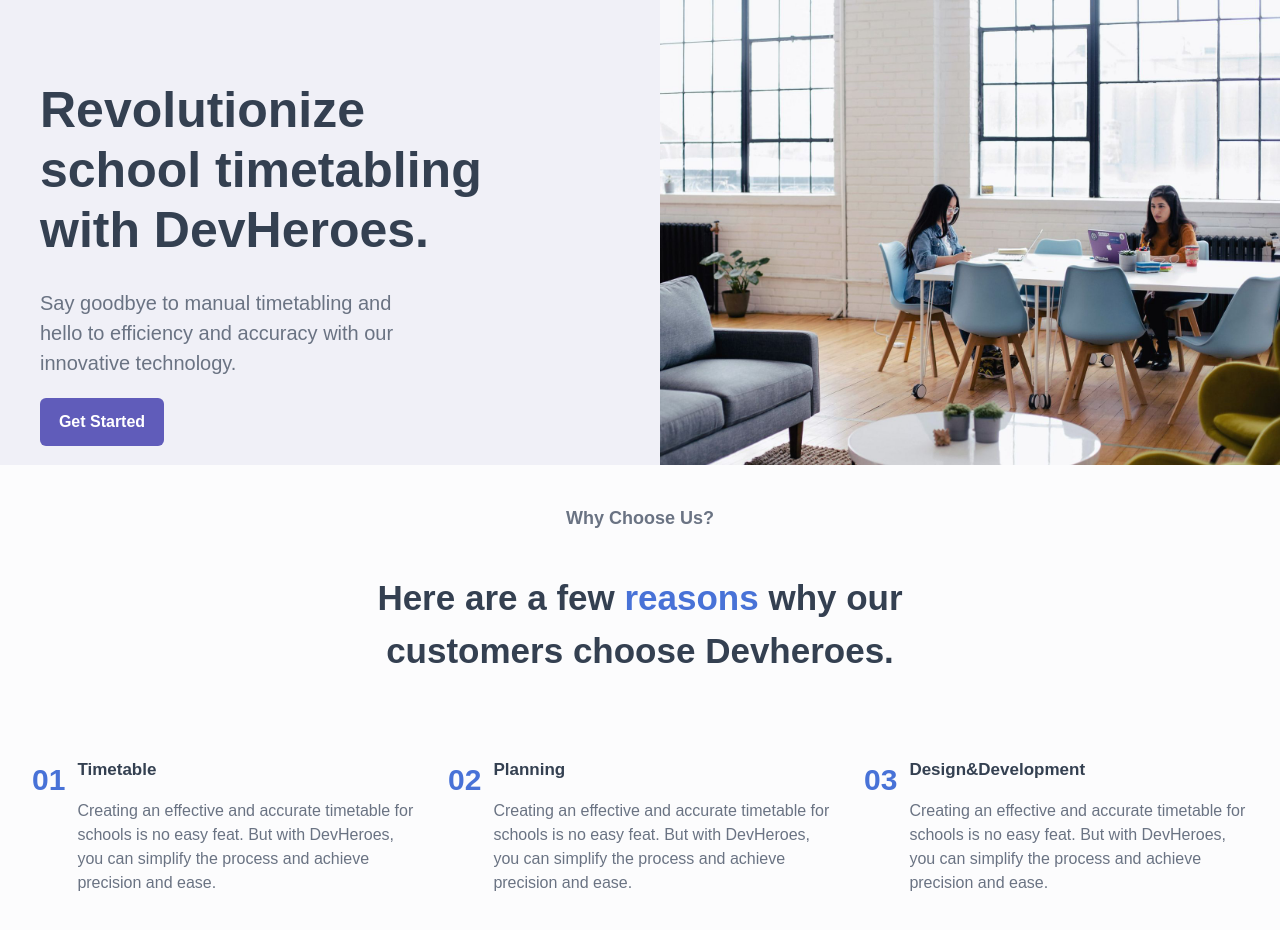
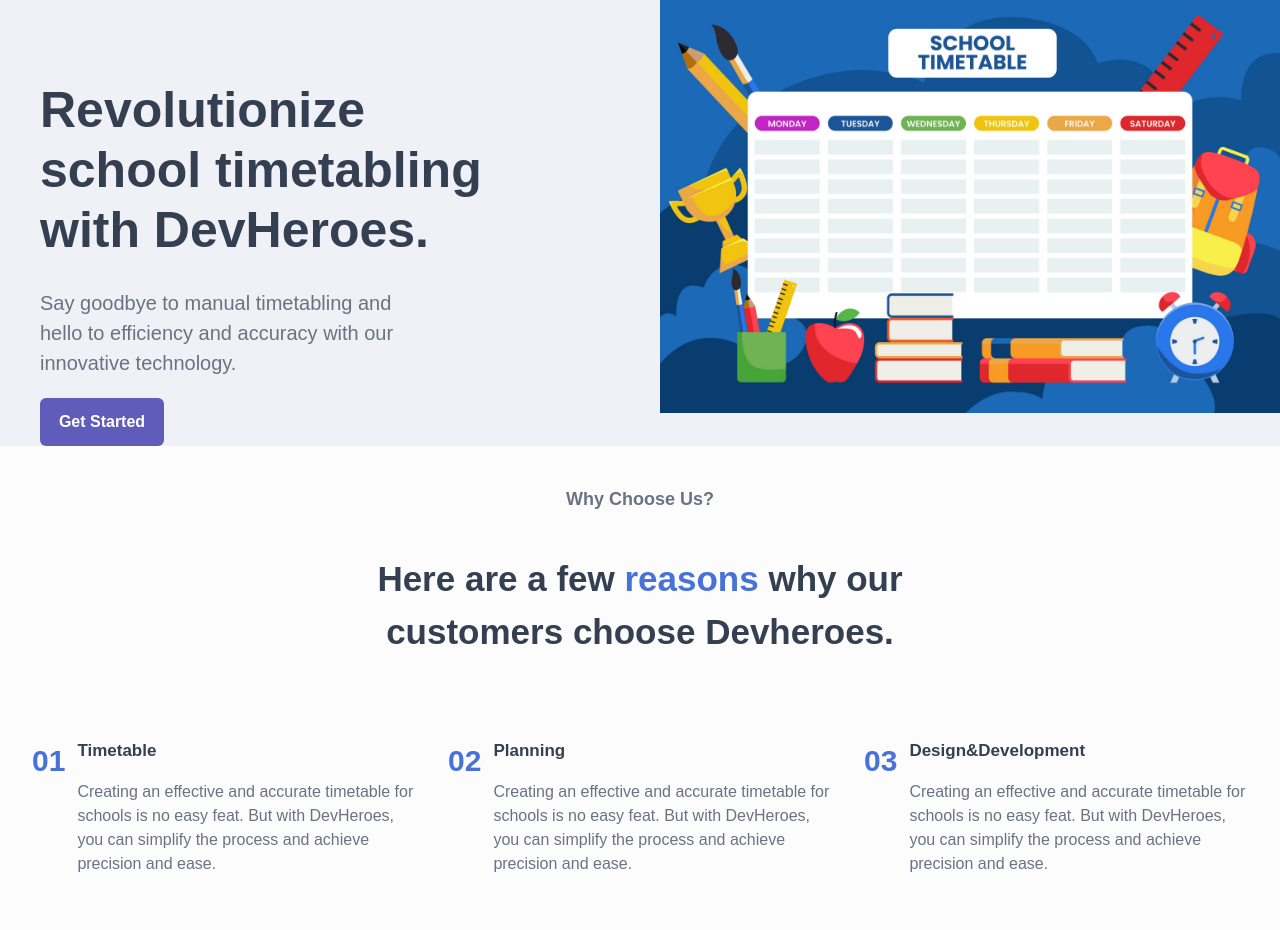
Before and after one commit to luqmantuke/Devheroes, a React (Create React App) app: page / in a window 1280 px wide. Shown: the top 930 px of the page. Built offline with nearby package versions, Linux system fonts and the light colour scheme.

Commit message:
modified asset

```diff
--- a/src/utilities/assetIndex.js
+++ b/src/utilities/assetIndex.js
@@ -1,4 +1,4 @@
-export  {default as BannerOne} from '../assets/image1.jpeg'
+export  {default as BannerOne} from '../assets/schoolTimetable.jpg'
 export  {default as Planning} from '../assets/planning.png'
 export  {default as TimeTableCreation} from '../assets/timetable_creation.png'
 export  {default as WebDevelopment} from '../assets/webdevelopment.png'
```
Also changed, not shown: src/assets/image1.jpeg (deleted), src/assets/schoolTimetable.jpg (added).
